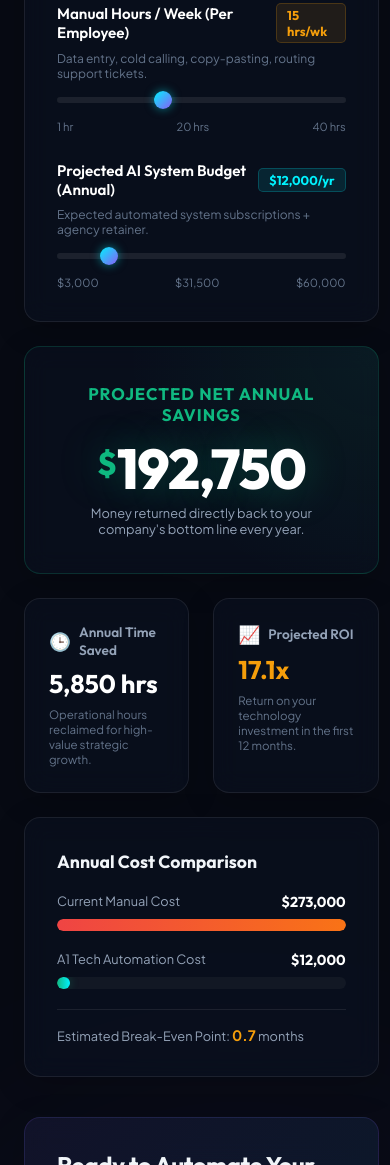
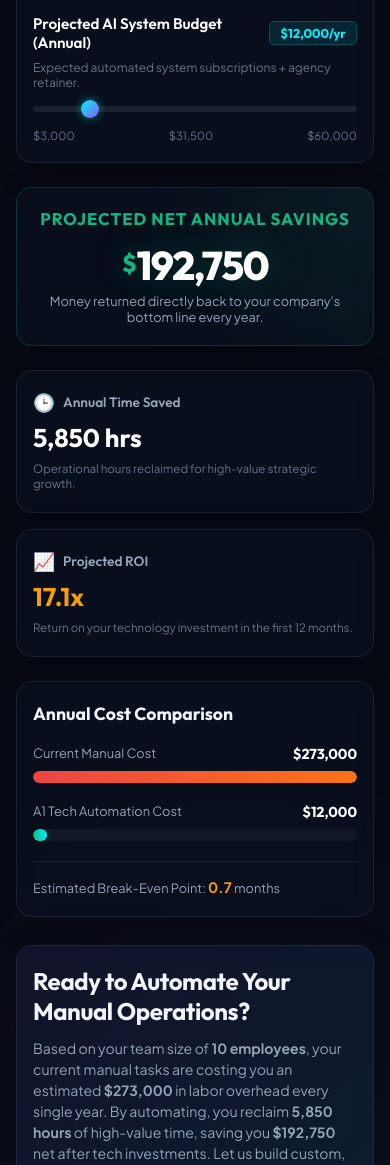
Before and after one commit to A1TechSolution/ai-automation-roi-calculator, a plain HTML site: page index.html in a window 390 px wide. Shown: the part 835-2000 px from the top of the page. Drawn offline with Linux system fonts and the light colour scheme.

Commit message:
Enhance mobile responsive styles and counter margins

```diff
--- a/style.css
+++ b/style.css
@@ -517,3 +517,40 @@ body {
         gap: 1.5rem;
     }
 }
+
+@media (max-width: 600px) {
+    .wrapper {
+        padding: 1.5rem 1rem;
+        gap: 1.75rem;
+    }
+
+    .header h1 {
+        font-size: 1.85rem;
+    }
+
+    .subtitle {
+        font-size: 0.85rem;
+    }
+
+    .glass-card {
+        padding: 1.25rem 1rem;
+    }
+
+    .massive-counter {
+        font-size: 2.5rem;
+    }
+
+    .massive-counter-wrap .currency-symbol {
+        font-size: 1.5rem;
+    }
+
+    .metrics-row {
+        grid-template-columns: 1fr;
+        gap: 1rem;
+    }
+
+    .btn-cta {
+        padding: 0.9rem 1.25rem;
+        font-size: 0.9rem;
+    }
+}
```
